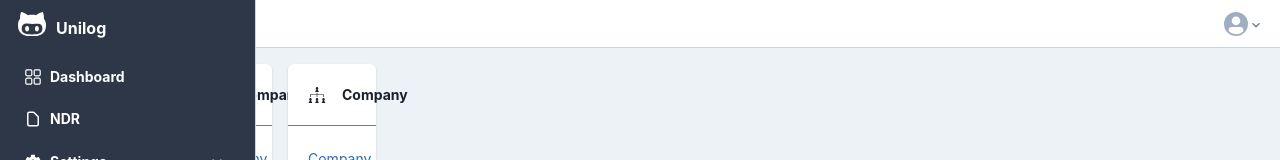
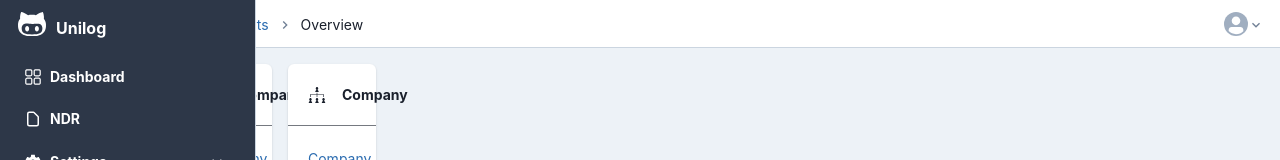
Before and after one commit to shaswat-jsr-97/unilog-shaswat, a Next.js app: page /dashboard/components/Overview in a window 1280 px wide. Shown: the top 160 px of the page. Built offline with nearby package versions, Linux system fonts and the light colour scheme.

Commit message:
Dynamic breadcrumbs

```diff
--- a/layouts/Breadcrumb/Breadcrumb.tsx
+++ b/layouts/Breadcrumb/Breadcrumb.tsx
@@ -1,15 +1,46 @@
 import { ChevronRightIcon } from '@chakra-ui/icons'
-import { Breadcrumb, BreadcrumbItem, BreadcrumbLink } from '@chakra-ui/react'
+import { Breadcrumb, BreadcrumbItem, Text } from '@chakra-ui/react'
+import Link from 'next/link';
+import { useRouter } from 'next/router';
 import React from 'react'
 
 export default function BreadcrumbComp() {
+    const router = useRouter();
+
+    const generateBreadcrumbs = () => {
+        // Remove any query parameters, as those aren't included in breadcrumbs
+        const asPathWithoutQuery = router.asPath.split("?")[0];
+
+        // Break down the path between "/"s, removing empty entities
+        // Ex:"/my/nested/path" --> ["my", "nested", "path"]
+        const asPathNestedRoutes = asPathWithoutQuery.split("/")
+                                                     .filter(v => v.length > 0);
+
+        // Iterate over the list of nested route parts and build
+        // a "crumb" object for each one.
+        const crumblist = asPathNestedRoutes.map((subpath, idx) => {
+          // We can get the partial nested route for the crumb
+          // by joining together the path parts up to this point.
+          const href = "/" + asPathNestedRoutes.slice(0, idx + 1).join("/");
+          // The title will just be the route string for now
+          const title = subpath.charAt(0).toUpperCase() + subpath.slice(1).replace(/([A-Z])/g, " $1");
+          return { href, title };
+        })
+
+        return [...crumblist];
+      }
+
+    const breadcrumbs = generateBreadcrumbs();
+
     return (
-        <Breadcrumb ms={2} spacing="8px" separator={<ChevronRightIcon color="gray.500" />}>
-            <BreadcrumbItem>
-                <BreadcrumbLink fontSize="sm" href="#">
-                    Home
-                </BreadcrumbLink>
-            </BreadcrumbItem>
+        <Breadcrumb spacing='8px' separator={<ChevronRightIcon color='gray.500' />}>
+            {
+                breadcrumbs.map((el, i) => {
+                    return (<BreadcrumbItem>
+                    <Link href={el.href}><Text as="span" color={i==breadcrumbs.length-1 ? "":"blue.600"} fontSize="sm">{el.title}</Text></Link>
+                </BreadcrumbItem>)
+                })
+            }
         </Breadcrumb>
     )
 }
--- a/layouts/NavBar/Navbar.tsx
+++ b/layouts/NavBar/Navbar.tsx
@@ -8,7 +8,7 @@ import styles from './navbar.module.scss'
 export default function NavBar() {
     return (
         <Flex className={styles.NavBar} flexDir="row" justify={`space-between`} align="center" px={4} cursor="pointer">
-            <Flex className={styles.leftSide} align="center">
+            <Flex className={styles.leftSide} align="center" ps={2}>
                 <BreadcrumbComp />
             </Flex>
             <Menu>
--- a/pages/dashboard/components/Overview.tsx
+++ b/pages/dashboard/components/Overview.tsx
@@ -25,7 +25,7 @@ export default function DashboardOverview() {
                         <List>
                             <ListItem>
                                 <Flex align="center" justifyContent="space-between" className={styles.link}>
-                                    <Link href="/settings/company-profile">
+                                    <Link href="/settings/companyProfile">
                                         <Text as="span" fontSize="sm">
                                             Company Profile
                                         </Text>
--- a/pages/settings/index.tsx
+++ b/pages/settings/index.tsx
@@ -37,7 +37,7 @@ export default function SettingsPage() {
                             <List>
                                 <ListItem>
                                     <Flex align="center" justifyContent="space-between" className={styles.link}>
-                                        <Link href="/settings/company-profile">
+                                        <Link href="/settings/companyProfile" title="Company Profile">
                                             <Text as="span" fontSize="sm">
                                                 Company Profile
                                             </Text>
```
Also changed, not shown: pages/settings/companyProfile/index.tsx (renamed from pages/settings/company-profile/index.tsx).
